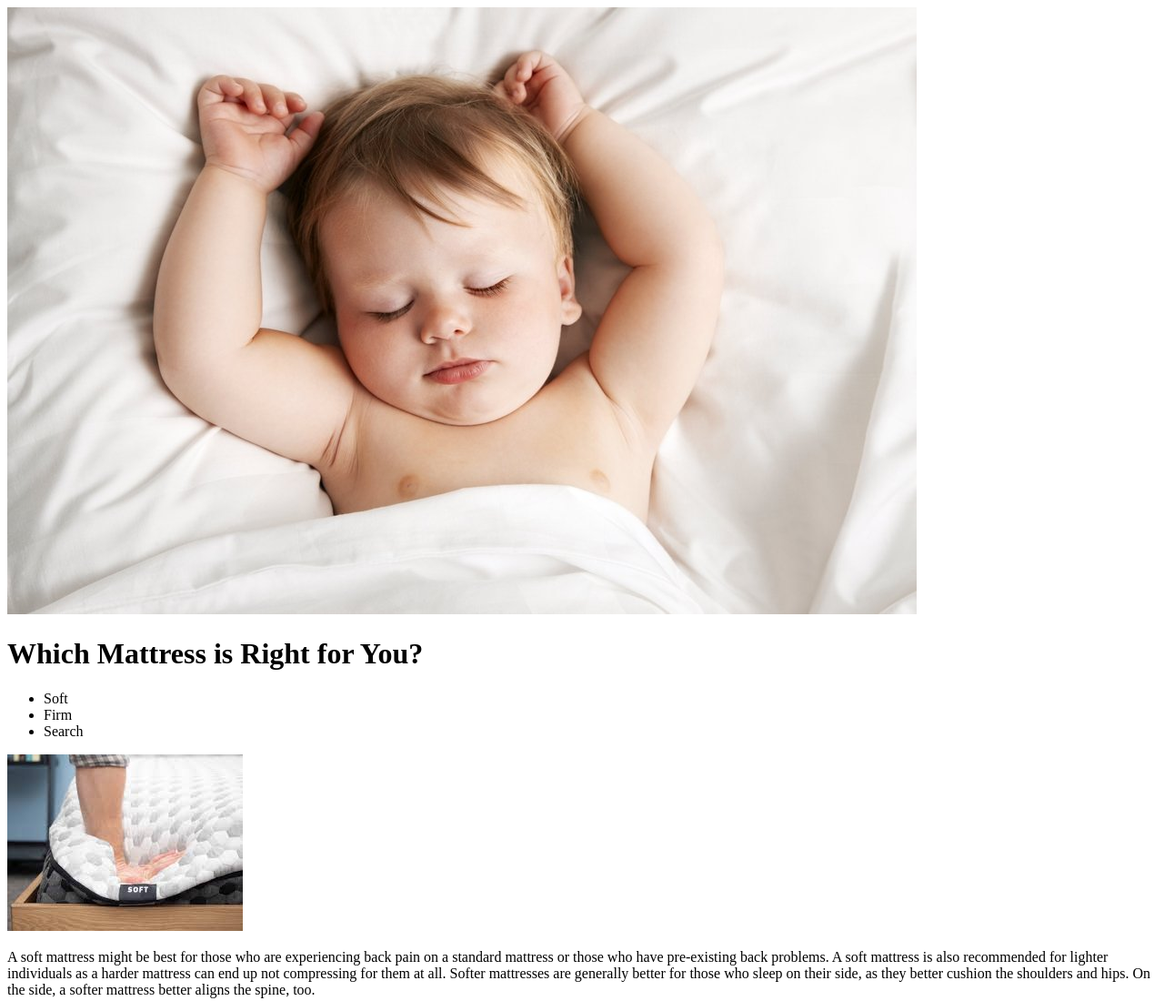
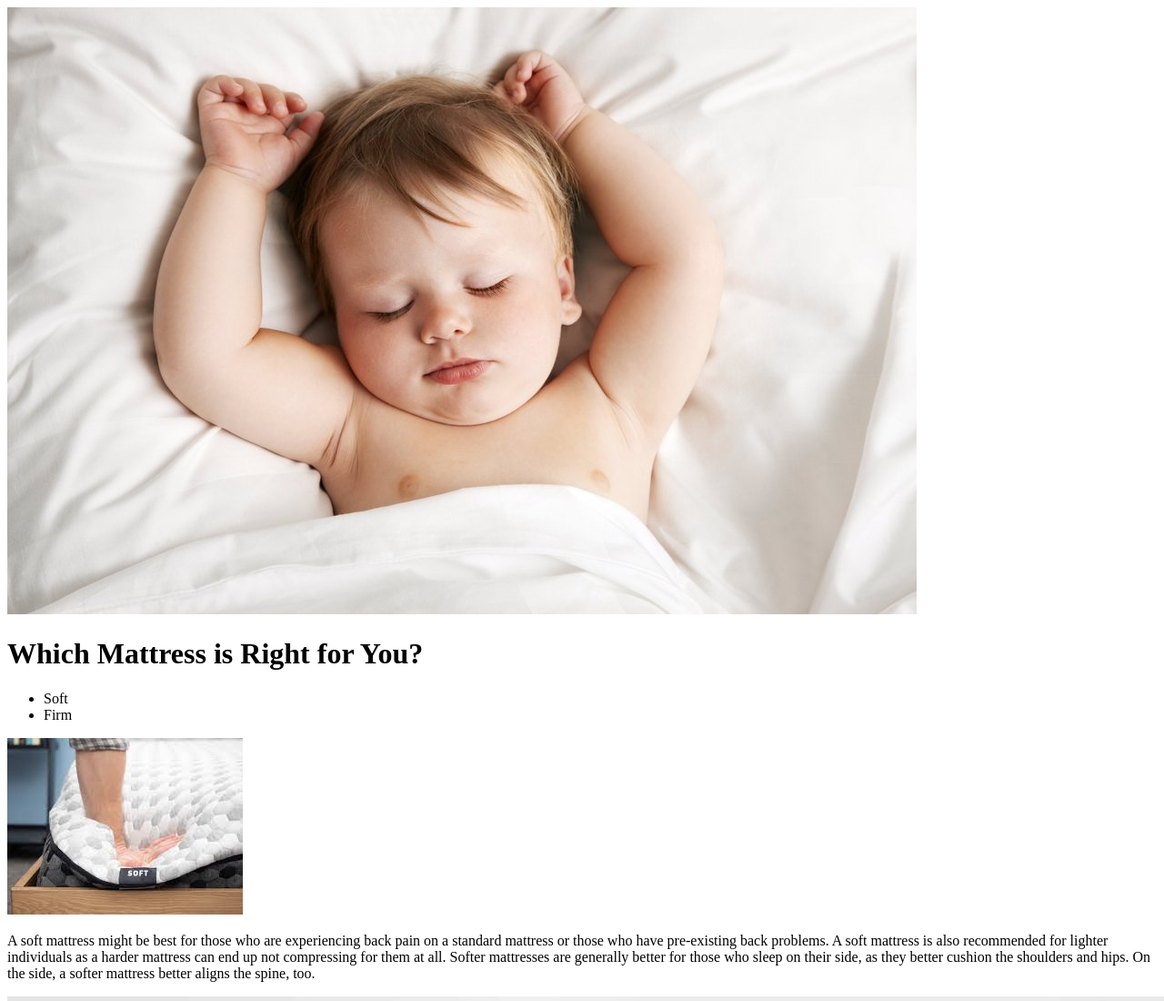
Before and after one commit to kimmyd70/102-html-css-js, a plain HTML site: page index.html in a window 1280 px wide. Shown: the top 1100 px of the page at 91% size. Drawn offline with Linux system fonts and the light colour scheme.

Commit message:
fixing inti commit

```diff
--- a/index.html
+++ b/index.html
@@ -13,7 +13,6 @@
         <ul>
         <li>Soft  </li>
         <li>Firm </li>
-        <li>Search</li>
         </ul>
     </nav>
    </header>
```
